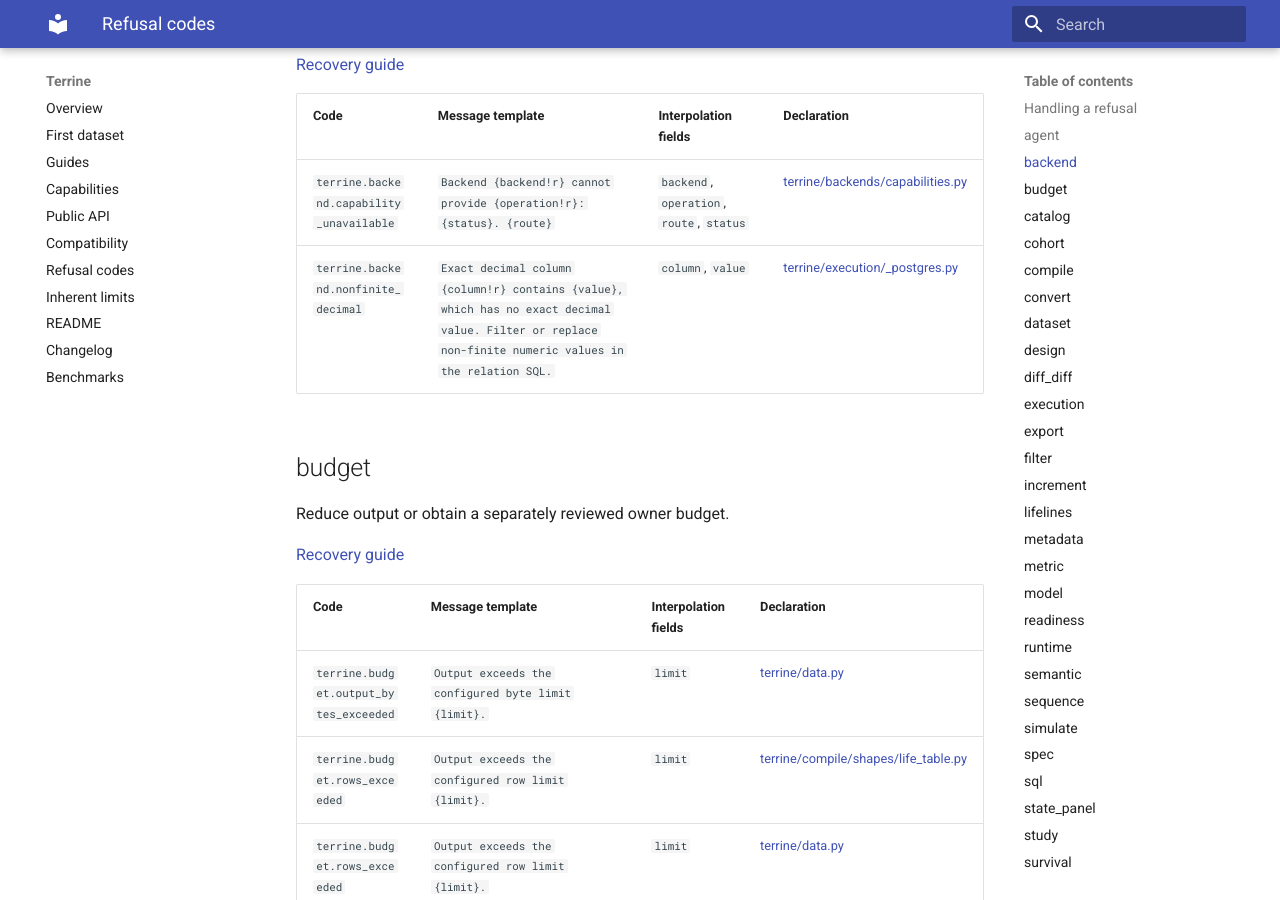
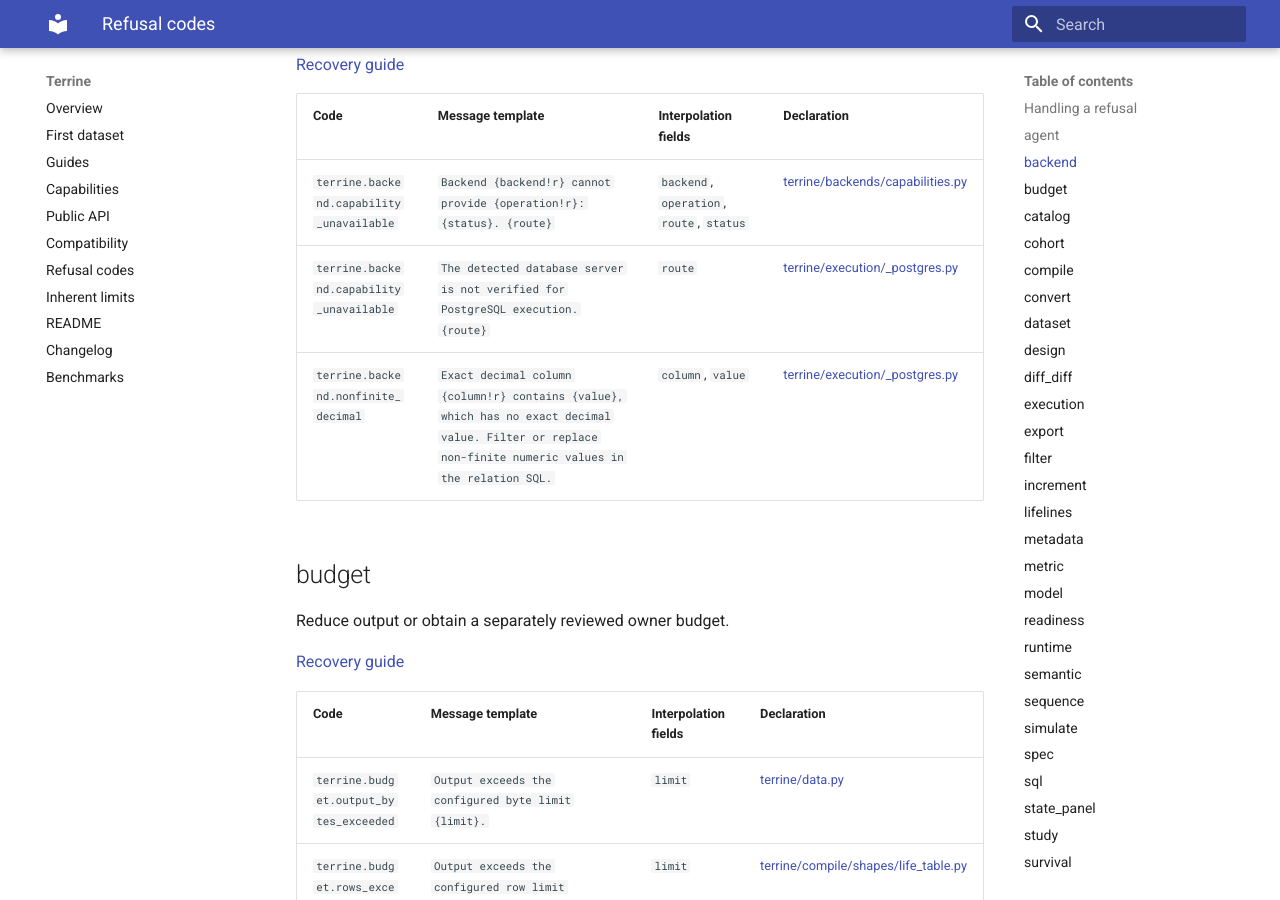
Before and after one commit to kylejcaron/terrine, an MkDocs documentation site: the page built from docs/reference/refusals.md, in a window 1280 px wide and 900 px high, scrolled down 1571 px. Built offline with MkDocs 1.6.1 and Material for MkDocs 9.7.7, drawn with Linux system fonts in a browser that asks for light colours.

Commit message:
docs: regenerate the refusal reference

```diff
--- a/docs/reference/refusals.md
+++ b/docs/reference/refusals.md
@@ -47,6 +47,7 @@ Use verified local DuckDB operation capabilities.
 | Code | Message template | Interpolation fields | Declaration |
 | --- | --- | --- | --- |
 | `terrine.backend.capability_unavailable` | <code>Backend {backend!r} cannot provide {operation!r}: {status}. {route}</code> | `backend`, `operation`, `route`, `status` | [terrine/backends/capabilities.py](../../terrine/backends/capabilities.py) |
+| `terrine.backend.capability_unavailable` | <code>The detected database server is not verified for PostgreSQL execution. {route}</code> | `route` | [terrine/execution/_postgres.py](../../terrine/execution/_postgres.py) |
 | `terrine.backend.nonfinite_decimal` | <code>Exact decimal column {column!r} contains {value}, which has no exact decimal value. Filter or replace non-finite numeric values in the relation SQL.</code> | `column`, `value` | [terrine/execution/_postgres.py](../../terrine/execution/_postgres.py) |
 
 ## budget
```
